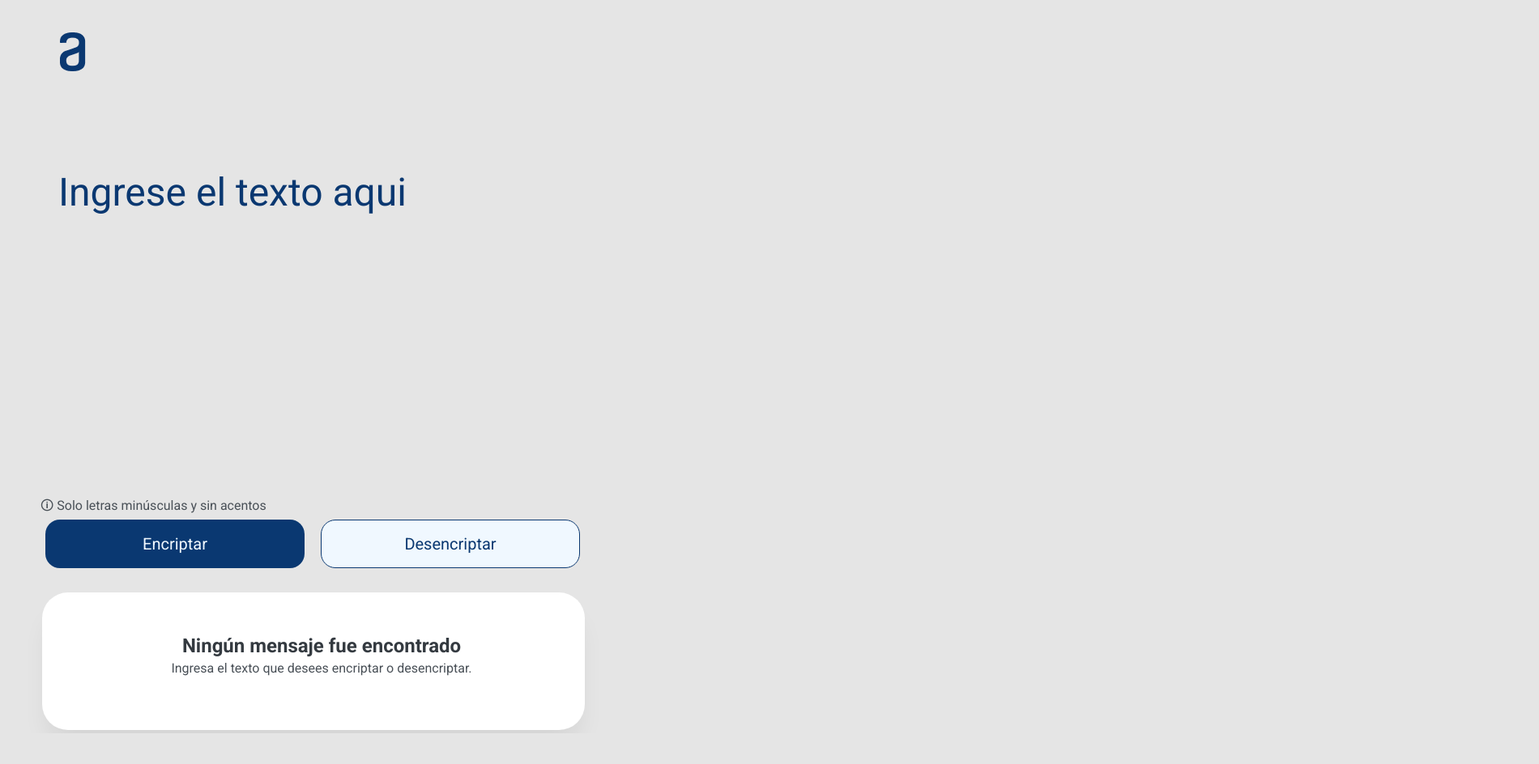
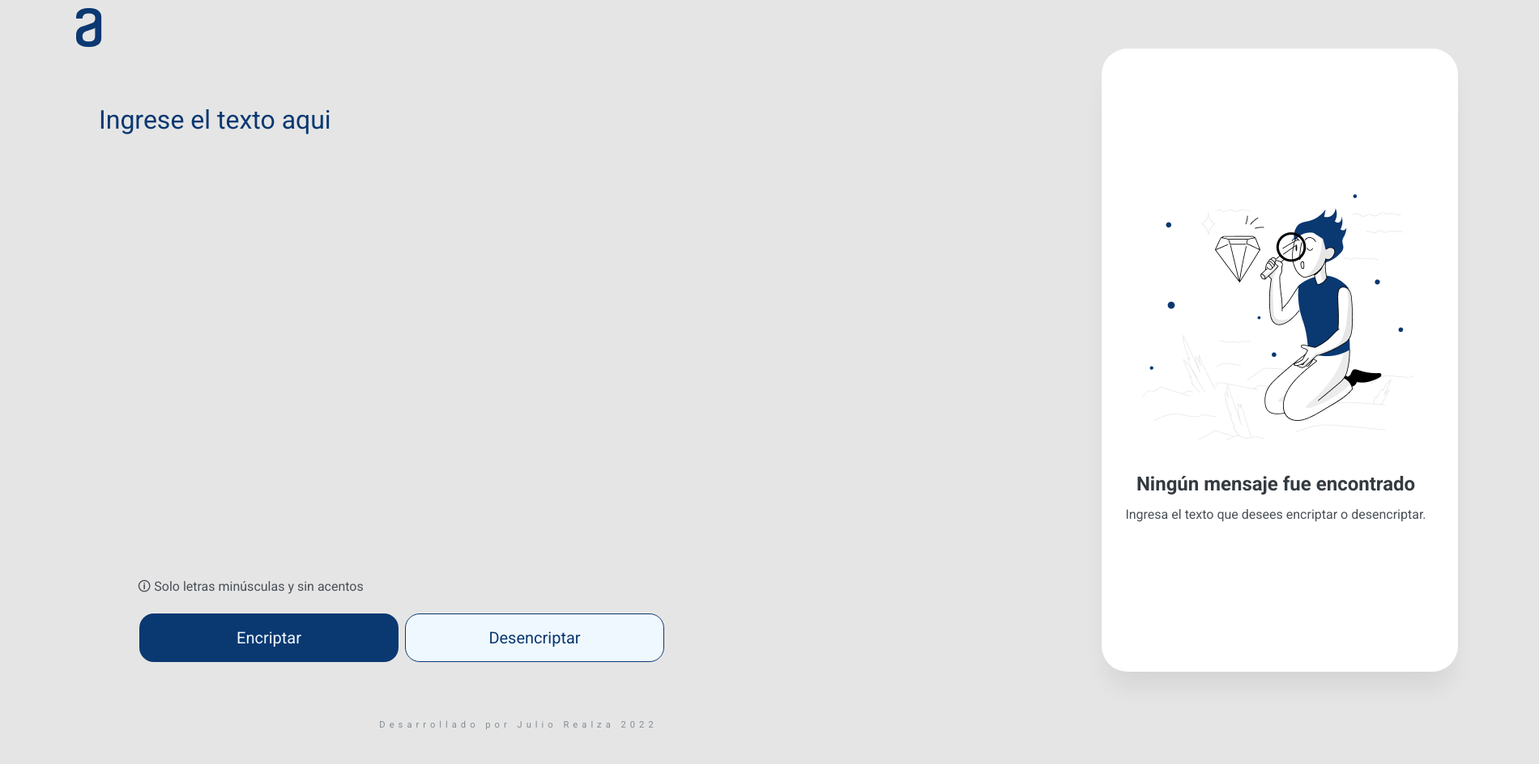
Before and after one commit to julioxido/EncriptadorTextos, a plain HTML site: page index.html in a window 1280 px wide. Shown: the part 40-984 px from the top of the page at 81% size, 1900 px wide, since content can reach past the window. Before the commit the page ends 946 px from the top, so only its background shows below. Drawn offline with Linux system fonts and the light colour scheme.

Commit message:
Optimizando el Css del Encriptador

```diff
--- a/css/style.css
+++ b/css/style.css
@@ -10,10 +10,7 @@ body {
 
 .logo {
   position: relative;
-  border-radius: 0px;
-  height: 48px;
-  width: 32px;
-  left: -20px;
+  left: -15px;
   top: 30px;
 }
 
@@ -25,7 +22,7 @@ body {
   width: 220px;
   height: 200px;
   color: #0a3871;
-  left: 20px;
+  left: 30px;
   top: 80px;
   border: 0;
   resize: none;
@@ -38,6 +35,7 @@ body {
 
 .alerta {
   position: relative;
+  text-align: center;
   font-family: 'Roboto', sans-serif;
   font-size: 0.7rem;
   font-weight: 400;
@@ -52,10 +50,9 @@ body {
 .button {
   display: flex;
   flex-direction: column;
-  align-items: flex-start;
+  align-items: center;
   padding: 6px;
   gap: 8px;
-  width: 270px;
   margin: 120px 20px;
 }
 
@@ -90,7 +87,7 @@ body {
 .mensaje {
   position: absolute;
   padding-top: 50px;
-  top: 500px;
+  top: 490px;
   left: 30px;
 }
 
@@ -142,11 +139,28 @@ body {
 }
 
 .copiar {
+  position: absolute;
+  background: #ffffff;
+  color: #0a3871;
+  border-radius: 9px;
+  border: 1px solid #0a3871;
+  width: 193px;
+  height: 27px;
+  top: 165px;
+  left: 55px;
   display: none;
 }
+
 .footer {
-  display: none;
+  display: flex;
+  font-family: 'Roboto', sans-serif;
+  /* align-content: flex-start; */
+  justify-content: center;
+  font-size: 0.7rem;
+  color: #858d94;
+  /* margin-bottom: -35px; */
 }
+
 @media screen and (min-width: 768px) {
   .logo {
     top: 80px;
@@ -156,7 +170,6 @@ body {
     position: relative;
     align-items: center;
     font-size: 2rem;
-    font-size: 3rem;
     width: 500px;
     height: 300px;
     top: 200px;
@@ -173,12 +186,12 @@ body {
   .button {
     display: flex;
     flex-direction: row;
-    justify-content: flex-start;
+    justify-content: center;
     width: 760px;
-    height: auto;
     margin-top: 320px;
-    margin-left: 50px;
+    margin-left: auto;
     gap: 20px;
+    order: 1;
   }
 
   .button-encriptar {
@@ -221,11 +234,31 @@ body {
     top: 80px;
   }
   .copiar {
+    position: absolute;
+    background: #ffffff;
+    color: #0a3871;
+    border-radius: 9px;
+    border: 1px solid #0a3871;
+    width: 193px;
+    height: 27px;
+    top: 130px;
+    left: 260px;
     display: none;
+  }
+  .footer {
+    display: flex;
+    font-family: 'Roboto', sans-serif;
+    justify-content: center;
+    /* text-align: center; */
+    font-size: 0.7rem;
+    /* margin-left: 260px; */
+    margin-top: 230px;
+    letter-spacing: 2px;
+    color: #858d94;
   }
 }
 
-@media screen and (min-width: 1440px) {
+@media screen and (min-width: 1240px) {
   .logo {
     top: 50px;
     left: 50px;
@@ -239,7 +272,7 @@ body {
     top: 168px;
   }
   .alerta {
-    left: 120px;
+    left: 170px;
     top: 740px;
   }
   .button {
@@ -256,7 +289,7 @@ body {
     position: absolute;
     width: 300px;
     top: 100px;
-    left: 1280px;
+    left: 1250px;
   }
   .texto-encriptado {
     background-image: url(/img/Muñeco.png);
@@ -297,7 +330,7 @@ body {
     font-family: 'Roboto', sans-serif;
     text-align: center;
     font-size: 0.7rem;
-    margin-left: 900px;
+    /* margin-left: 900px; */
     margin-top: 190px;
     letter-spacing: 5px;
     color: #858d94;
```
Also changed, not shown: index.html (+1 -2 lines), 1 other file.
